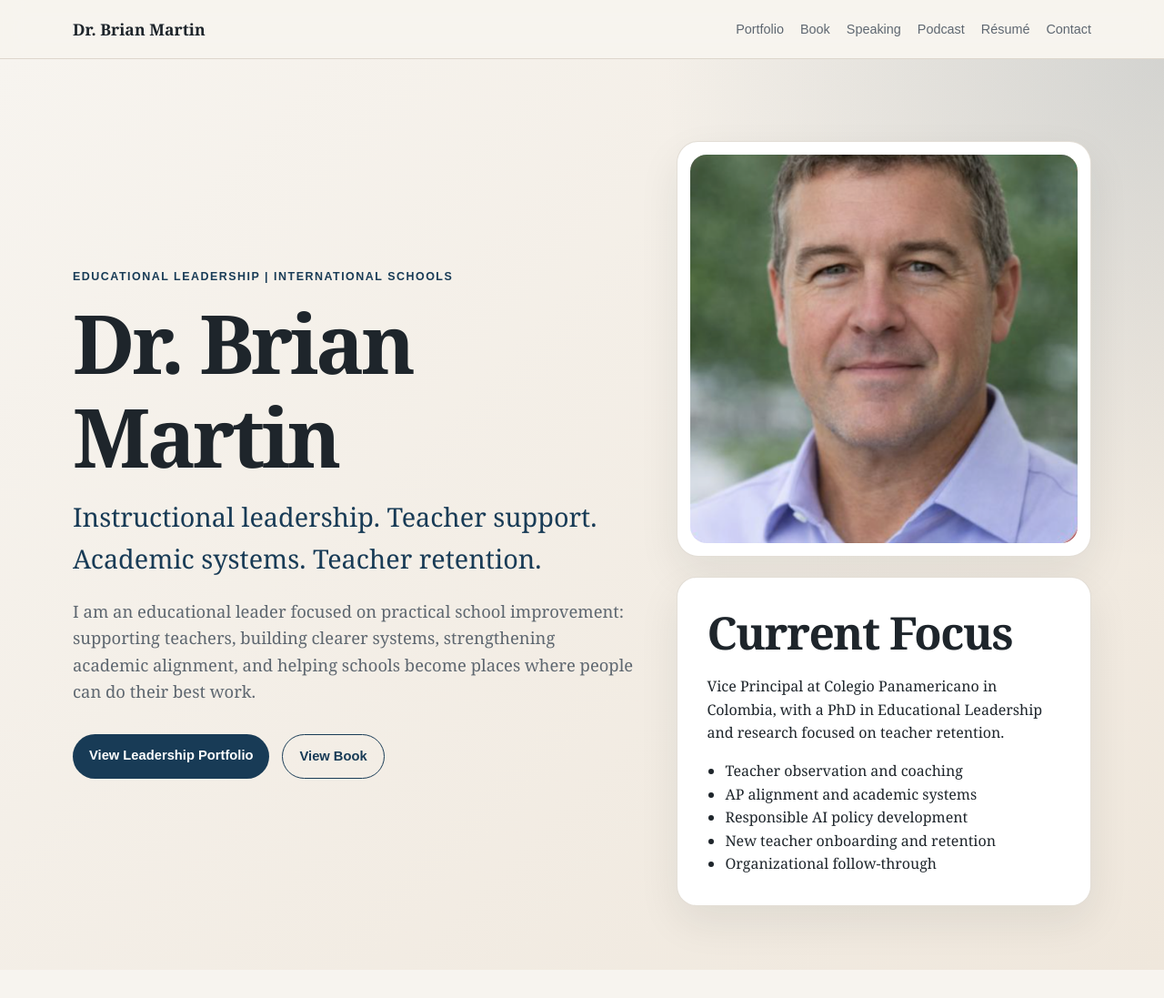
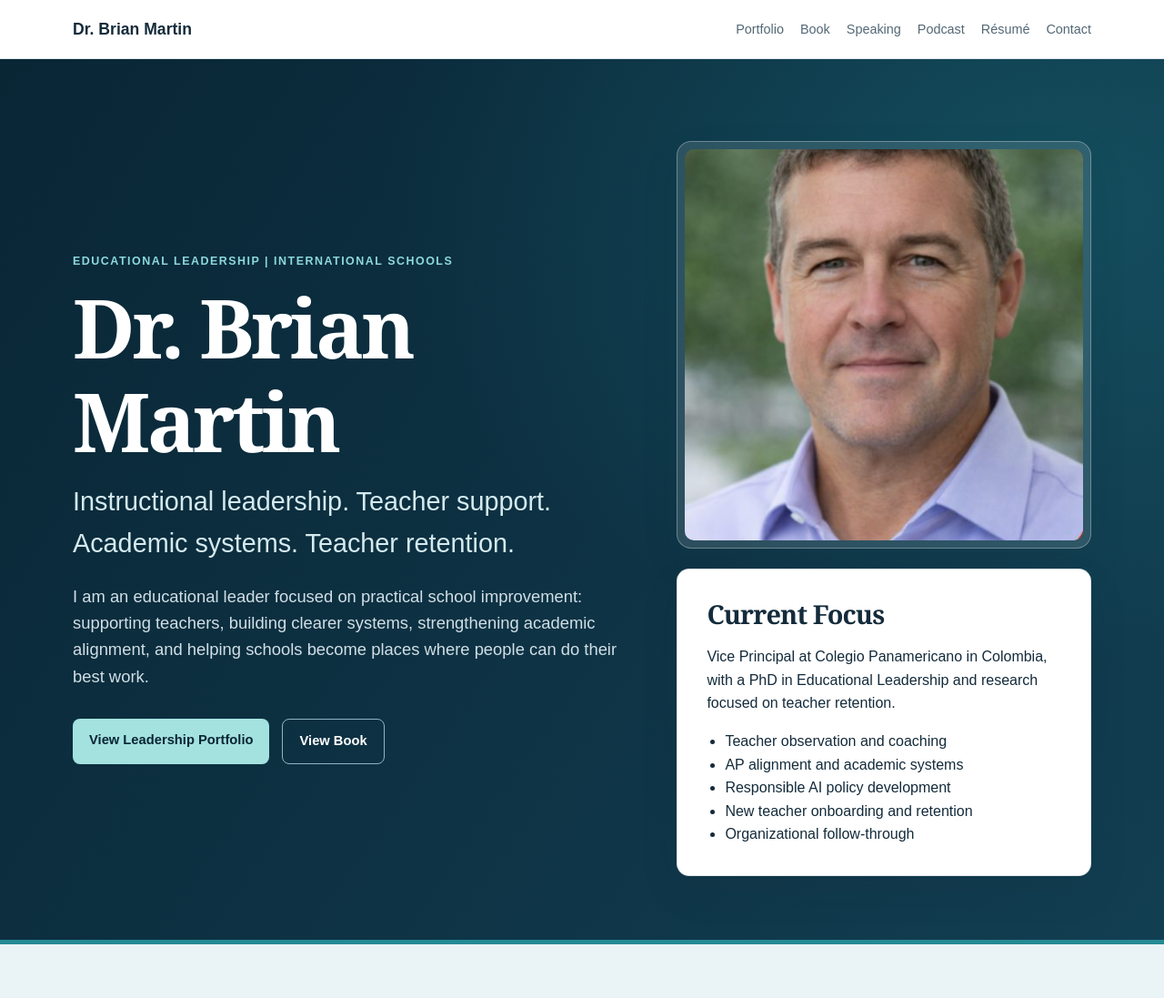
Before and after one commit to brianstephenmartin-creator/drbrianmartin-site, a plain HTML site: page index.html in a window 1280 px wide. Shown: the top 1097 px of the page at 91% size. Drawn offline with Linux system fonts and the light colour scheme.

Commit message:
Refresh portfolio with navy, teal, and white design

```diff
--- a/style.css
+++ b/style.css
@@ -1,11 +1,11 @@
 :root {
-  --bg: #f7f4ef;
-  --text: #1e252b;
-  --muted: #5e6770;
+  --bg: #f5f8fa;
+  --text: #142b3b;
+  --muted: #526775;
   --card: #ffffff;
-  --accent: #183b56;
+  --accent: #10374b;
   --accent-light: #dce8f2;
-  --border: #ddd6cc;
+  --border: #dbe5ea;
   --shadow: 0 18px 45px rgba(30, 37, 43, 0.08);
 }
 
@@ -19,7 +19,7 @@ html {
 
 body {
   margin: 0;
-  font-family: Georgia, "Times New Roman", serif;
+  font-family: Arial, Helvetica, sans-serif;
   color: var(--text);
   background: var(--bg);
   line-height: 1.6;
@@ -42,7 +42,7 @@ a {
   position: sticky;
   top: 0;
   z-index: 10;
-  background: rgba(247, 244, 239, 0.94);
+  background: rgba(255, 255, 255, 0.96);
   backdrop-filter: blur(12px);
   border-bottom: 1px solid var(--border);
 }
@@ -82,8 +82,10 @@ a {
 .hero {
   padding: 90px 0 70px;
   background:
-    radial-gradient(circle at top right, rgba(24, 59, 86, 0.14), transparent 34%),
-    linear-gradient(135deg, #f7f4ef 0%, #efe7dc 100%);
+    radial-gradient(ellipse at 90% 15%, rgba(35, 155, 165, 0.24), transparent 45%),
+    linear-gradient(125deg, #092635 0%, #123e52 100%);
+  color: #ffffff;
+  border-bottom: 5px solid #258a94;
 }
 
 .hero-grid {
@@ -177,7 +179,7 @@ h3 {
   padding: 14px;
   border-radius: 24px;
   box-shadow: var(--shadow);
-  border: 1px solid rgba(221, 214, 204, 0.8);
+  border: 1px solid rgba(16, 55, 75, 0.12);
   margin-bottom: 22px;
 }
 
@@ -195,7 +197,7 @@ h3 {
   padding: 32px;
   border-radius: 22px;
   box-shadow: var(--shadow);
-  border: 1px solid rgba(221, 214, 204, 0.8);
+  border: 1px solid rgba(16, 55, 75, 0.12);
 }
 
 .hero-card ul {
@@ -208,7 +210,7 @@ h3 {
 }
 
 .alt {
-  background: #fffaf3;
+  background: #ffffff;
   border-top: 1px solid var(--border);
   border-bottom: 1px solid var(--border);
 }
@@ -315,3 +317,35 @@ h3 {
     font-size: 3rem;
   }
 }
+
+/* Refined leadership portfolio palette and accents. */
+h1, h2 { font-family: Georgia, "Times New Roman", serif; }
+.hero .eyebrow { color: #8dd9db; }
+.hero .tagline { color: #d5eaef; }
+.hero .hero-text { color: #d1dfe7; }
+.hero .primary { background: #a4e2df; color: #092635; }
+.hero .secondary { border-color: #90b5c5; color: #ffffff; }
+.hero-card { color: var(--text); border-radius: 14px; }
+.hero-card h2 { font-size: 1.8rem; }
+.portrait-card { padding: 8px; border-radius: 16px; background: rgba(255,255,255,.12); border-color: rgba(255,255,255,.3); }
+.portrait { border-radius: 10px; }
+.button { border-radius: 8px; transition: background .18s ease, transform .18s ease; }
+.button:hover { transform: translateY(-2px); }
+.button:focus-visible, .nav-links a:focus-visible { outline: 3px solid #258a94; outline-offset: 5px; }
+.card { border-radius: 12px; border-top: 4px solid #258a94; box-shadow: 0 8px 24px rgba(16,55,75,.045); }
+.card h3 { color: #10374b; }
+.intro { background: #eaf3f5; }
+#speaking { background: #eaf3f5; border-top: 1px solid #d0e3e7; border-bottom: 1px solid #d0e3e7; }
+#speaking .eyebrow { color: #17656d; }
+.contact-section { background: #10374b; color: #ffffff; }
+.contact-section .eyebrow { color: #8dd9db; }
+.contact-section p { color: #d9e6ed; }
+.contact-section a { color: #a4e2df; overflow-wrap: anywhere; }
+.site-footer { background: #092635; color: #b7cbd5; }
+.section { scroll-margin-top: 80px; }
+@media (max-width: 850px) { .section { scroll-margin-top: 130px; } }
+@media (prefers-reduced-motion: reduce) {
+  html { scroll-behavior: auto; }
+  .button { transition: none; }
+  .button:hover { transform: none; }
+}
```
